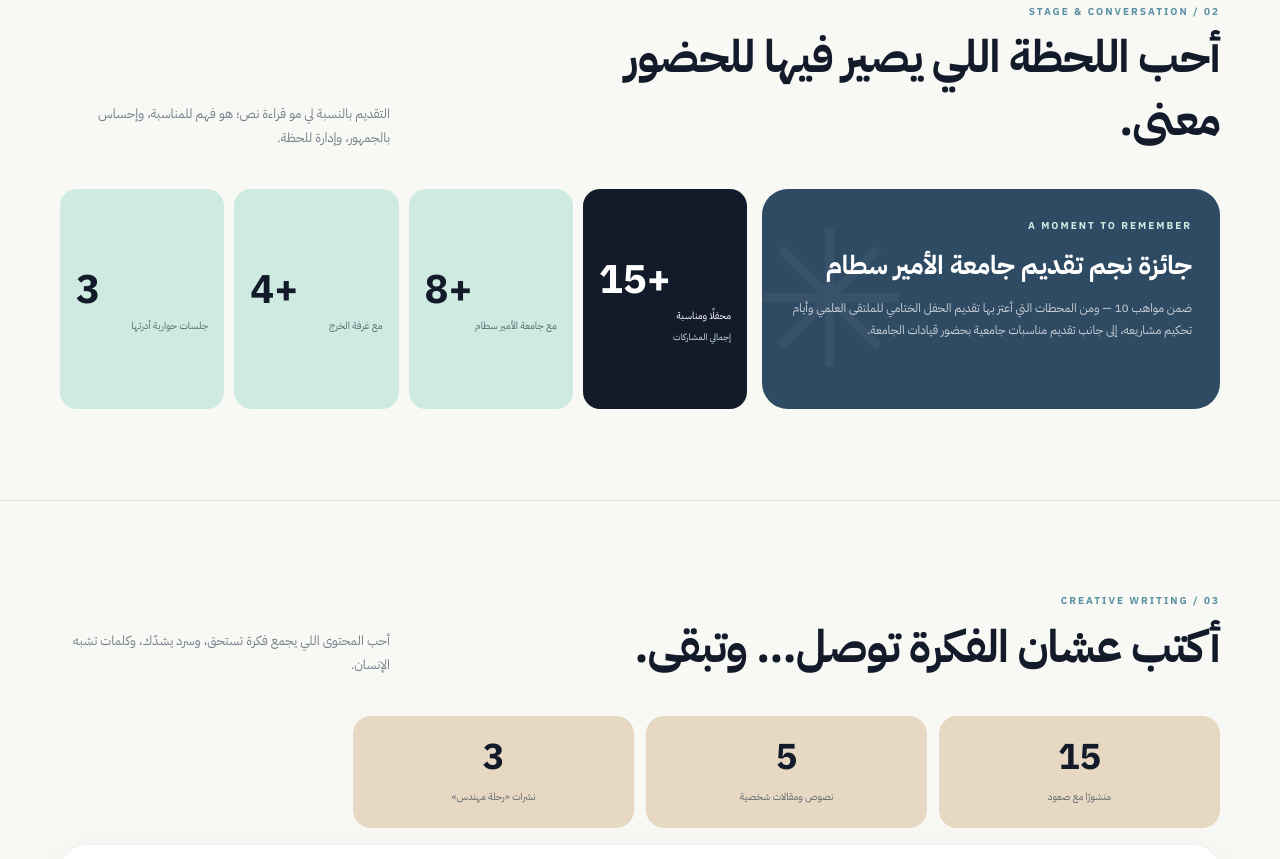
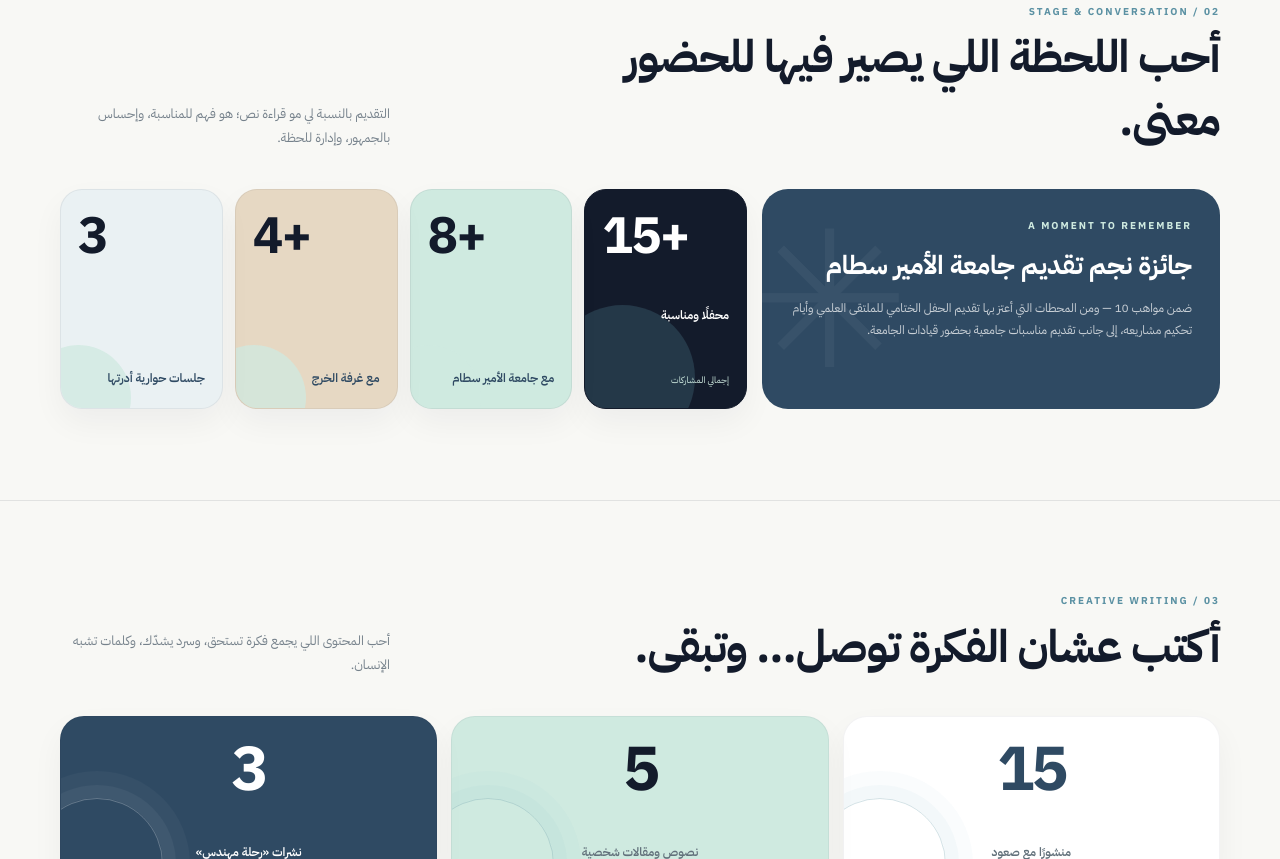
Before and after one commit to yznm1lq-pixel/my-profile, a plain HTML site: page index.html in a window 1280 px wide. Shown: the part 1941-2800 px from the top of the page. Drawn offline with Linux system fonts and the light colour scheme.

Commit message:
Redesign presentation and content metrics; simplify top navigation

```diff
--- a/index.html
+++ b/index.html
@@ -26,10 +26,38 @@ footer{display:flex;justify-content:space-between;gap:12px;padding:22px 0;color:
 @media(max-width:820px){.nav{gap:13px}.nav a:nth-child(2),.nav a:nth-child(3){display:none}.hero{grid-template-columns:1fr;text-align:center;gap:5px;padding:30px 0 50px}.hero-copy{order:1}.hero-art{order:0;min-height:420px}.hero-intro{margin:auto}.eyebrow{justify-content:center}.hero-actions,.hero-note{justify-content:center}.photo-wrap{width:270px}.art-ring{width:370px;height:370px}.section{padding:70px 0}.section-heading{display:block;text-align:center}.section-heading p{margin:8px auto 0}.presentation{grid-template-columns:1fr}.award{min-height:190px}}
 @media(max-width:560px){.wrap{width:calc(100% - 30px)}.topbar{height:65px}.hero h1{font-size:57px;letter-spacing:-2px}.hero-intro{font-size:14px}.tagline{font-size:10px}.hero-art{min-height:350px}.photo-wrap{width:220px}.art-ring{width:300px;height:300px}.sticker{font-size:9px;padding:9px 12px}.sticker b{font-size:18px}.sticker-a{top:8%}.sticker-b{bottom:7%}.scribble{font-size:65px}.section{padding:62px 0}.cards{grid-template-columns:1fr}.card{padding:22px}.stats-row{grid-template-columns:repeat(2,1fr);gap:9px}.stat b{font-size:31px}.metrics{gap:8px}.metric{padding:13px}.metric b{font-size:31px}.project-card{padding:23px}.project-points{grid-template-columns:1fr}.contact-panel{padding:37px 18px}.field-launch{right:13px;bottom:13px}.field-menu{right:13px;bottom:70px}footer{flex-wrap:wrap}}
 @media(prefers-reduced-motion:reduce){*,*:before,*:after{animation:none!important;scroll-behavior:auto!important;transition:none!important}.reveal{opacity:1;transform:none}}
-.presentation-metrics{grid-template-columns:repeat(4,minmax(0,1fr));align-items:stretch}.presentation-metrics .metric{display:flex;flex-direction:column;justify-content:center;min-height:128px}.presentation-metrics .metric b{font-size:clamp(29px,3.3vw,40px)}.presentation-metrics .total-metric{background:var(--night);color:white}.presentation-metrics .total-metric b,.presentation-metrics .total-metric span{color:white}.presentation-metrics .total-metric small{font-size:9px;color:var(--mint);margin-top:3px}@media(max-width:820px){.presentation-metrics{grid-template-columns:repeat(2,minmax(0,1fr))}}</style>
+.presentation-metrics{grid-template-columns:repeat(4,minmax(0,1fr));align-items:stretch}.presentation-metrics .metric{display:flex;flex-direction:column;justify-content:center;min-height:128px}.presentation-metrics .metric b{font-size:clamp(29px,3.3vw,40px)}.presentation-metrics .total-metric{background:var(--night);color:white}.presentation-metrics .total-metric b,.presentation-metrics .total-metric span{color:white}.presentation-metrics .total-metric small{font-size:9px;color:var(--mint);margin-top:3px}@media(max-width:820px){.presentation-metrics{grid-template-columns:repeat(2,minmax(0,1fr))}}/* Creative number displays */
+.presentation-metrics{grid-template-columns:repeat(4,minmax(0,1fr));gap:12px;align-items:stretch}
+.presentation-metrics .metric{position:relative;isolation:isolate;overflow:hidden;min-height:156px;padding:20px 17px;border-radius:22px;background:#fff;border:1px solid #131b2b10;box-shadow:0 14px 32px #131b2b0c;display:flex;flex-direction:column;justify-content:space-between;transition:transform .25s,box-shadow .25s}
+.presentation-metrics .metric:hover,.content-metrics .stat:hover{transform:translateY(-6px);box-shadow:0 22px 40px #131b2b18}
+.presentation-metrics .metric:after{content:"";position:absolute;z-index:-1;width:105px;height:105px;border-radius:50%;background:var(--mint);opacity:.75;left:-35px;bottom:-42px}
+.presentation-metrics .metric b{font-size:clamp(34px,4vw,52px);font-weight:700;line-height:1;letter-spacing:-2px;color:var(--night)}
+.presentation-metrics .metric span{font-size:12px;font-weight:600;color:var(--blue);line-height:1.7}
+.presentation-metrics .metric small{font-size:9px;color:var(--muted)}
+.presentation-metrics .total-metric{background:var(--night);border-color:var(--night);color:white}
+.presentation-metrics .total-metric:after{background:var(--sky);opacity:.24;width:145px;height:145px}
+.presentation-metrics .total-metric b,.presentation-metrics .total-metric span{color:white}
+.presentation-metrics .total-metric small{color:var(--mint)}
+.presentation-metrics .metric:nth-child(2){background:#cfeae0}
+.presentation-metrics .metric:nth-child(3){background:#e6d8c3}
+.presentation-metrics .metric:nth-child(4){background:#eaf1f3}
+.content-metrics{grid-template-columns:repeat(3,minmax(0,1fr));gap:14px;margin:4px 0 28px}
+.content-metrics .stat{position:relative;overflow:hidden;min-height:170px;padding:22px;border-radius:24px;background:white;border:1px solid #131b2b0d;box-shadow:0 14px 32px #131b2b0c;display:flex;flex-direction:column;justify-content:space-between;transition:transform .25s,box-shadow .25s}
+.content-metrics .stat:before{content:"";position:absolute;inset:auto auto -45px -30px;width:130px;height:130px;border:1px solid #5b91a344;border-radius:50%;box-shadow:0 0 0 13px #5b91a30a,0 0 0 27px #5b91a307}
+.content-metrics .stat b{font-size:clamp(42px,5vw,62px);line-height:1;font-weight:700;letter-spacing:-3px;color:var(--blue);direction:ltr}
+.content-metrics .stat span{font-size:12px;font-weight:600;color:#62717b}
+.content-metrics .stat:nth-child(2){background:var(--mint)}
+.content-metrics .stat:nth-child(2) b{color:var(--night)}
+.content-metrics .stat:nth-child(3){background:var(--blue)}
+.content-metrics .stat:nth-child(3) b,.content-metrics .stat:nth-child(3) span{color:white}
+.content-metrics .stat:nth-child(3):before{border-color:#ffffff40;box-shadow:0 0 0 13px #ffffff0b,0 0 0 27px #ffffff08}
+.nav{gap:14px}.nav a{font-size:13px}.nav .nav-cta{padding:10px 20px;background:var(--sky);color:var(--night);font-weight:700}
+@media(max-width:820px){.presentation-metrics{grid-template-columns:repeat(2,minmax(0,1fr))}.content-metrics{grid-template-columns:repeat(3,minmax(0,1fr));gap:8px}.content-metrics .stat{min-height:145px;padding:15px}.content-metrics .stat span{font-size:10px}}
+@media(max-width:520px){.content-metrics{grid-template-columns:1fr;gap:10px}.content-metrics .stat{min-height:112px;flex-direction:row;align-items:center}.content-metrics .stat b{font-size:48px}}
+</style>
 </head>
 <body>
-<header class="topbar"><div class="wrap head"><a class="brand" href="#home">يزن<b>.</b></a><nav class="nav" aria-label="التنقل"><a href="#about">عنّي</a><a href="#engineering">الهندسة</a><a href="#presenting">التقديم</a><a href="#writing">المحتوى</a><a href="#projects">المشاريع</a><a class="nav-cta" href="#contact">نتواصل؟</a></nav></div></header>
+<header class="topbar"><div class="wrap head"><a class="brand" href="#home">يزن<b>.</b></a><nav class="nav" aria-label="التنقل"><a href="#about">عني</a><a class="nav-cta" href="#contact">تواصل معي</a></nav></div></header>
 <main>
 <section class="hero wrap" id="home">
 <div class="hero-copy"><div class="eyebrow">هلا! أنا يزن — سعيد بوجودك هنا</div><h1>يزن <span>القحطاني</span></h1><div class="tagline">مجموعة إنسان</div>
@@ -42,7 +70,7 @@ footer{display:flex;justify-content:space-between;gap:12px;padding:22px 0;color:
 <section class="section" id="about"><div class="wrap"><div class="section-heading reveal"><div class="left"><div class="section-kicker">A LITTLE ABOUT ME</div><h2>مو قالب واحد… وهذا سرّ الحكاية.</h2></div><p>خلال ١٤٤٧هـ خضت تجارب بين التقديم، وقيادة المشاريع، وكتابة المحتوى، والعمل في الأندية والمبادرات الطلابية. أؤمن أن الأثر يبدأ من فكرة، ويكبر بالعمل والالتزام.</p></div><div class="cards"><article class="card reveal"><div class="card-top"><span class="card-label">01 — طريقة تفكيري</span><span class="icon">⌘</span></div><h3>أشوف الصورة الكبيرة والتفاصيل</h3><p>خلفيتي الهندسية تدفعني أفهم المشكلة، أفككها، وأبحث عن طريقة أذكى لتنفيذها وتحسينها.</p></article><article class="card reveal"><div class="card-top"><span class="card-label">02 — طريقة شغلي</span><span class="icon">✳</span></div><h3>أحب أجمع الناس حول فكرة</h3><p>من إدارة الحوار إلى بناء فريق مشروع؛ أستمتع بصناعة تجربة يكون فيها لكل شخص دور، ولكل جهد معنى.</p></article></div></div></section>
 <section class="section" id="engineering"><div class="wrap"><div class="section-heading reveal"><div class="left"><div class="section-kicker">01 / ENGINEERING & IMPROVEMENT</div><h2>عقلية مهندس. فضول مطوّر.</h2></div><p>ما يحمّسني مو بس كيف يشتغل الشيء، بل كيف نخليه يشتغل بشكل أفضل.</p></div><div class="cards"><article class="card reveal"><div class="card-top"><span class="card-label">LEARNING</span><span class="icon">⌁</span></div><h3>طالب هندسة</h3><p>جامعة الأمير سطام بن عبدالعزيز. أستكشف كيف تتحول المبادئ الهندسية إلى حلول واقعية.</p><div class="chips"><span class="chip">تحليل</span><span class="chip">حل المشكلات</span><span class="chip">تحسين مستمر</span></div></article><article class="card reveal"><div class="card-top"><span class="card-label">BUILDING SYSTEMS</span><span class="icon">▦</span></div><h3>نظام إدارة عمليات المحتوى وقياس الأداء</h3><p>تطوير نظام ينظم عمليات المحتوى، ويتابع سير العمل، ويقيس الأداء؛ عشان تكون الصورة أوضح والجهد أذكى.</p><div class="chips"><span class="chip">تطوير أنظمة</span><span class="chip">إدارة عمليات</span><span class="chip">قياس أداء</span><span class="chip">جودة</span></div></article></div></div></section>
 <section class="section" id="presenting"><div class="wrap"><div class="section-heading reveal"><div class="left"><div class="section-kicker">02 / STAGE & CONVERSATION</div><h2>أحب اللحظة اللي يصير فيها للحضور معنى.</h2></div><p>التقديم بالنسبة لي مو قراءة نص؛ هو فهم للمناسبة، وإحساس بالجمهور، وإدارة للحظة.</p></div><div class="presentation reveal"><div class="award"><div class="section-kicker">A MOMENT TO REMEMBER</div><h3>جائزة نجم تقديم جامعة الأمير سطام</h3><p>ضمن مواهب 10 — ومن المحطات التي أعتز بها تقديم الحفل الختامي للملتقى العلمي وأيام تحكيم مشاريعه، إلى جانب تقديم مناسبات جامعية بحضور قيادات الجامعة.</p></div><div class="metrics presentation-metrics"><div class="metric total-metric"><b>15+</b><span>محفلًا ومناسبة</span><small>إجمالي المشاركات</small></div><div class="metric"><b>8+</b><span>مع جامعة الأمير سطام</span></div><div class="metric"><b>4+</b><span>مع غرفة الخرج</span></div><div class="metric"><b>3</b><span>جلسات حوارية أدرتها</span></div></div></div></div></section>
-<section class="section" id="writing"><div class="wrap"><div class="section-heading reveal"><div class="left"><div class="section-kicker">03 / CREATIVE WRITING</div><h2>أكتب عشان الفكرة توصل… وتبقى.</h2></div><p>أحب المحتوى اللي يجمع فكرة تستحق، وسرد يشدّك، وكلمات تشبه الإنسان.</p></div><div class="stats-row reveal"><div class="stat"><b>15</b><span>منشورًا مع صعود</span></div><div class="stat"><b>5</b><span>نصوص ومقالات شخصية</span></div><div class="stat"><b>3</b><span>نشرات «رحلة مهندس»</span></div></div><article class="card reveal"><div class="card-top"><span class="card-label">A NEWSLETTER SERIES</span><span class="icon">✎</span></div><h3>رحلة مهندس</h3><p>ثلاث نشرات، وثلاث زوايا للتأمل في التجربة والعمل والحياة.</p><div class="work-list"><a class="work-link" href="https://lnkd.in/p/dXFdKqfu" target="_blank" rel="noopener"><span><strong>فخ يسبب الإحباط</strong><small>اقرأ النشرة</small></span><i>↗</i></a><a class="work-link" href="https://lnkd.in/p/dkwV-3DV" target="_blank" rel="noopener"><span><strong>كيف يعمل قادة بلدنا في عشرات المناصب بكفاءة مذهلة؟</strong><small>اقرأ النشرة</small></span><i>↗</i></a><a class="work-link" href="https://lnkd.in/p/dzPx5-kW" target="_blank" rel="noopener"><span><strong>الأيام الصعبة</strong><small>اقرأ النشرة</small></span><i>↗</i></a></div></article></div></section>
+<section class="section" id="writing"><div class="wrap"><div class="section-heading reveal"><div class="left"><div class="section-kicker">03 / CREATIVE WRITING</div><h2>أكتب عشان الفكرة توصل… وتبقى.</h2></div><p>أحب المحتوى اللي يجمع فكرة تستحق، وسرد يشدّك، وكلمات تشبه الإنسان.</p></div><div class="stats-row content-metrics reveal"><div class="stat"><b>15</b><span>منشورًا مع صعود</span></div><div class="stat"><b>5</b><span>نصوص ومقالات شخصية</span></div><div class="stat"><b>3</b><span>نشرات «رحلة مهندس»</span></div></div><article class="card reveal"><div class="card-top"><span class="card-label">A NEWSLETTER SERIES</span><span class="icon">✎</span></div><h3>رحلة مهندس</h3><p>ثلاث نشرات، وثلاث زوايا للتأمل في التجربة والعمل والحياة.</p><div class="work-list"><a class="work-link" href="https://lnkd.in/p/dXFdKqfu" target="_blank" rel="noopener"><span><strong>فخ يسبب الإحباط</strong><small>اقرأ النشرة</small></span><i>↗</i></a><a class="work-link" href="https://lnkd.in/p/dkwV-3DV" target="_blank" rel="noopener"><span><strong>كيف يعمل قادة بلدنا في عشرات المناصب بكفاءة مذهلة؟</strong><small>اقرأ النشرة</small></span><i>↗</i></a><a class="work-link" href="https://lnkd.in/p/dzPx5-kW" target="_blank" rel="noopener"><span><strong>الأيام الصعبة</strong><small>اقرأ النشرة</small></span><i>↗</i></a></div></article></div></section>
 <section class="section" id="projects"><div class="wrap"><div class="section-heading reveal"><div class="left"><div class="section-kicker">04 / PROJECTS & INITIATIVES</div><h2>من الفكرة إلى فريق يشتغل.</h2></div><p>أستمتع ببناء المسارات من البداية، وترتيب الصورة قبل الانطلاق.</p></div><div class="project-card reveal"><div class="section-kicker">ACADEMY ROWAD / ENTREPRENEURSHIP</div><h3>تطوير مسار ريادة الأعمال — أكاديمية رواد</h3><p>العمل على تأسيس المسار وبناء خطته الاستراتيجية لعام 2027، وتكوين فريق العمل، ووضع خطة «صنّاع الوعي والأثر». وتعلّمت من تجربة «منجم الأفكار» أن قيمة المعسكر ليست في طرح الأفكار فقط، بل في بناء رحلة تحولها إلى نماذج قابلة للتطبيق.</p><div class="project-points"><div class="point">تأسيس المسار وبناء الخطة الاستراتيجية</div><div class="point">بناء فريق العمل وتنظيم الأدوار</div><div class="point">خطة صنّاع الوعي والأثر</div></div></div></div></section>
 <section class="section" id="voice"><div class="wrap"><div class="section-heading reveal"><div class="left"><div class="section-kicker">05 / VOICE OVER</div><h2>للصوت طريقته في إيصال الحكاية.</h2></div><p>مساحة مخصصة للتعليق الصوتي والأداء، وسيُضاف إليها نماذج الأعمال الصوتية.</p></div><article class="card reveal"><div class="card-top"><span class="card-label">VOICE PORTFOLIO</span><span class="icon">♫</span></div><h3>التعليق الصوتي</h3><p>أؤمن أن نبرة الصوت وإيقاعه جزء من التجربة، وهذه المساحة مهيأة لعينات الأداء والتسجيلات.</p></article></div></section>
 <section class="section" id="work"><div class="wrap"><div class="section-heading reveal"><div class="left"><div class="section-kicker">WHAT I CAN BRING</div><h2>وش ممكن ننجز سوا؟</h2></div><p>هذه المساحات اللي أقدر أضيف فيها قيمة لفريقك أو مشروعك.</p></div><div class="cards"><article class="card reveal"><h3>تطوير الأنظمة والعمليات</h3><p>تنظيم سير العمل، تطوير أدوات المتابعة، وتحسين الأداء.</p></article><article class="card reveal"><h3>إدارة المشاريع والمبادرات</h3><p>تأسيس المسارات، التخطيط، وبناء فرق العمل.</p></article><article class="card reveal"><h3>التقديم وإدارة الحوار</h3><p>تقديم المحافل وتيسير الجلسات الحوارية.</p></article><article class="card reveal"><h3>كتابة المحتوى الإبداعي</h3><p>تطوير الأفكار وصياغة النصوص والمحتوى المهني.</p></article></div></div></section>
```
